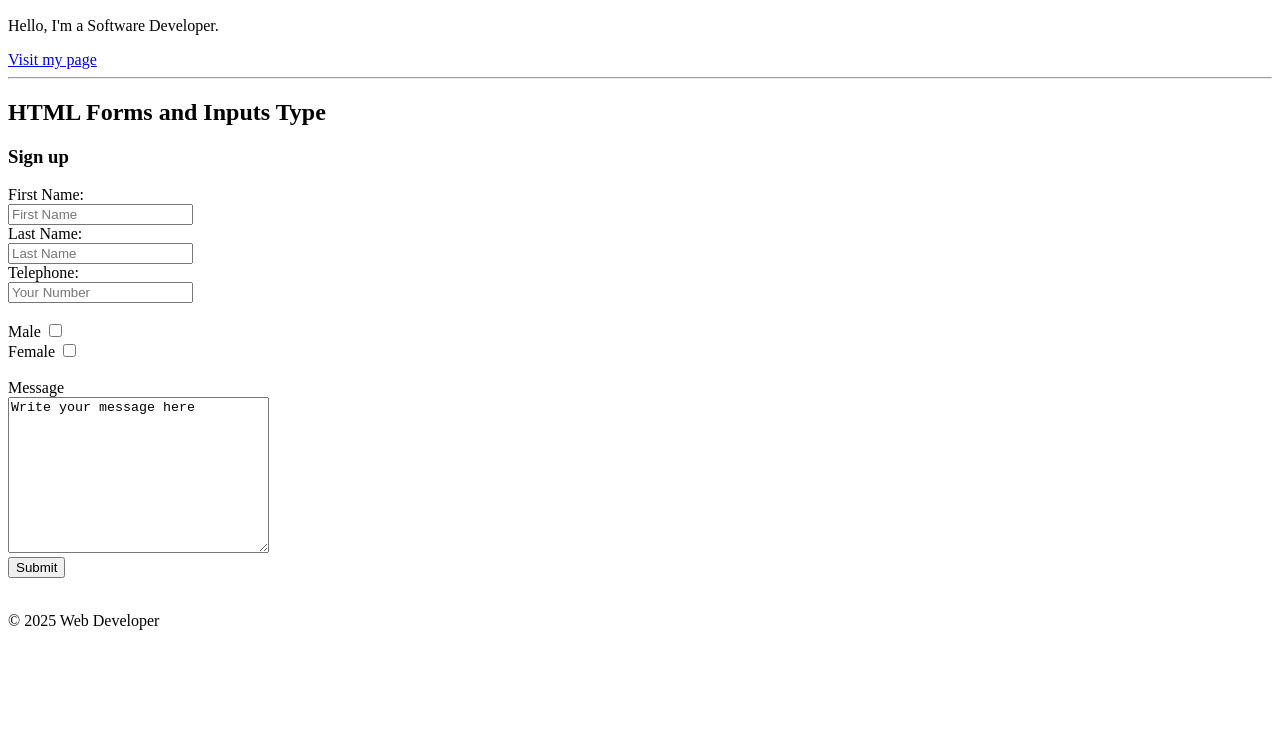
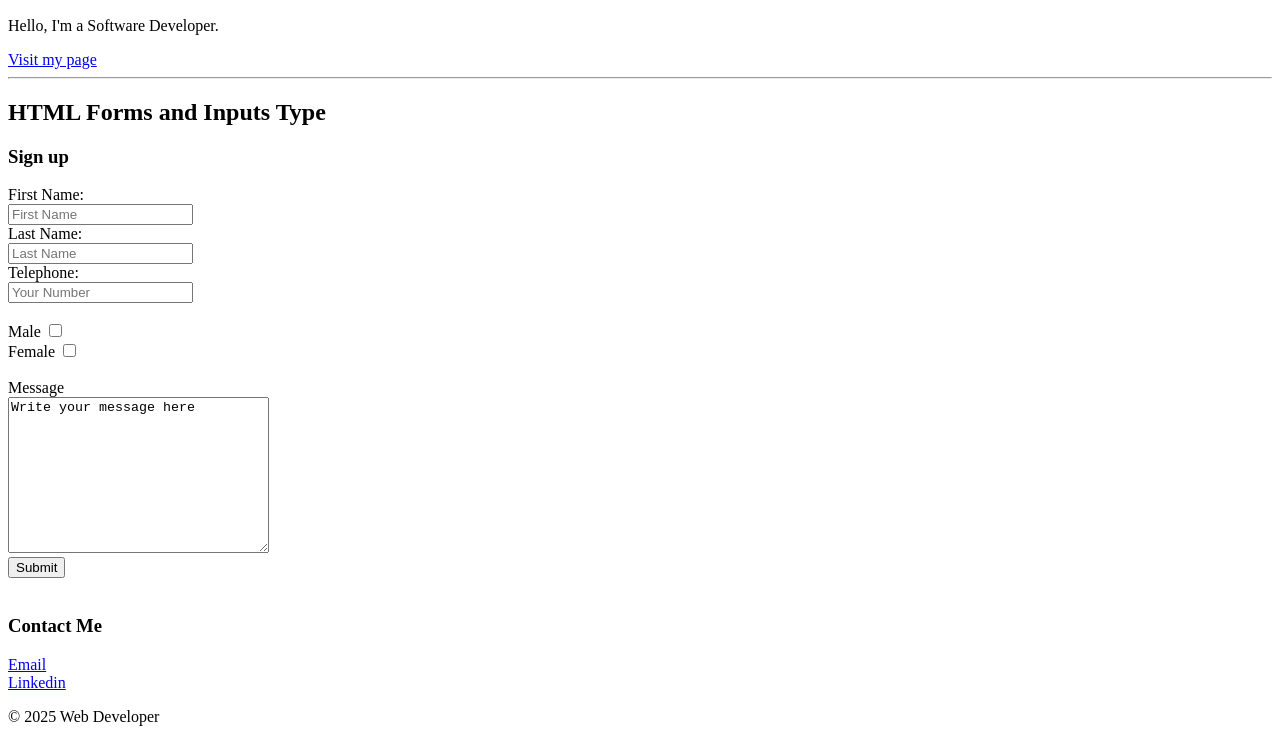
Before and after one commit to Olayemi-Lawal/3MTT-HTML-BASICS, a plain HTML site: page index.html in a window 1280 px wide. Shown: the part 540-1282 px from the top of the page. Before the commit the page ends 1186 px from the top, so only its background shows below. Drawn offline with Linux system fonts and the light colour scheme.

Commit message:
Update index.html

```diff
--- a/index.html
+++ b/index.html
@@ -76,7 +76,12 @@
   <br>
   <!-- This is Footer section -->
   <footer>
-    <p>&copy; 2025 Web Developer</p>
+    <h3>Contact Me</h3>
+      <a href="mailto:Horlayheme@gmail.com">Email</a>
+      <br>
+      <a href="http://www.linkedin.com/in/lawal-olayemi-m">Linkedin</a>
+    <br>
+  <p>&copy; 2025 Web Developer</p>
   </footer>
 
 </body>
```
